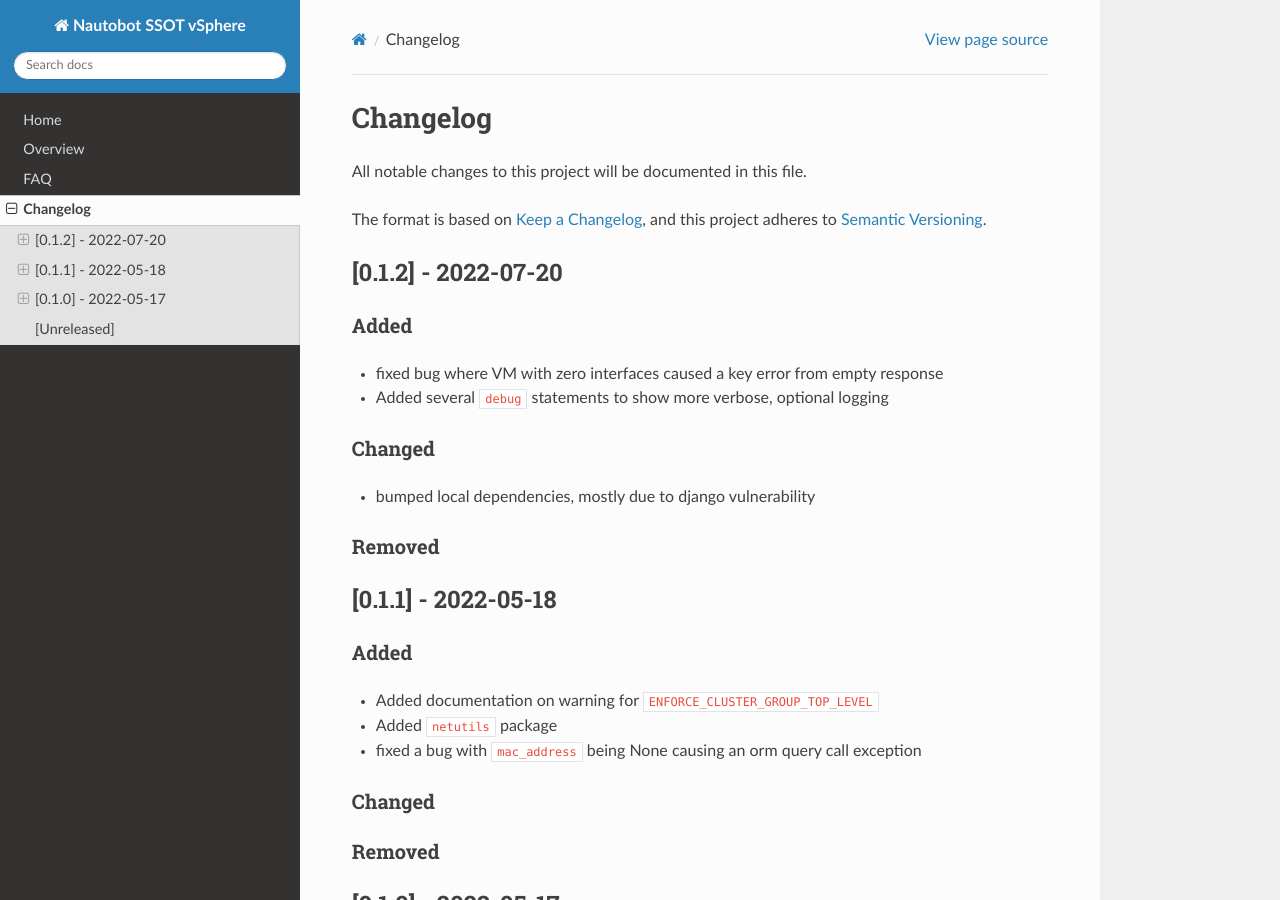
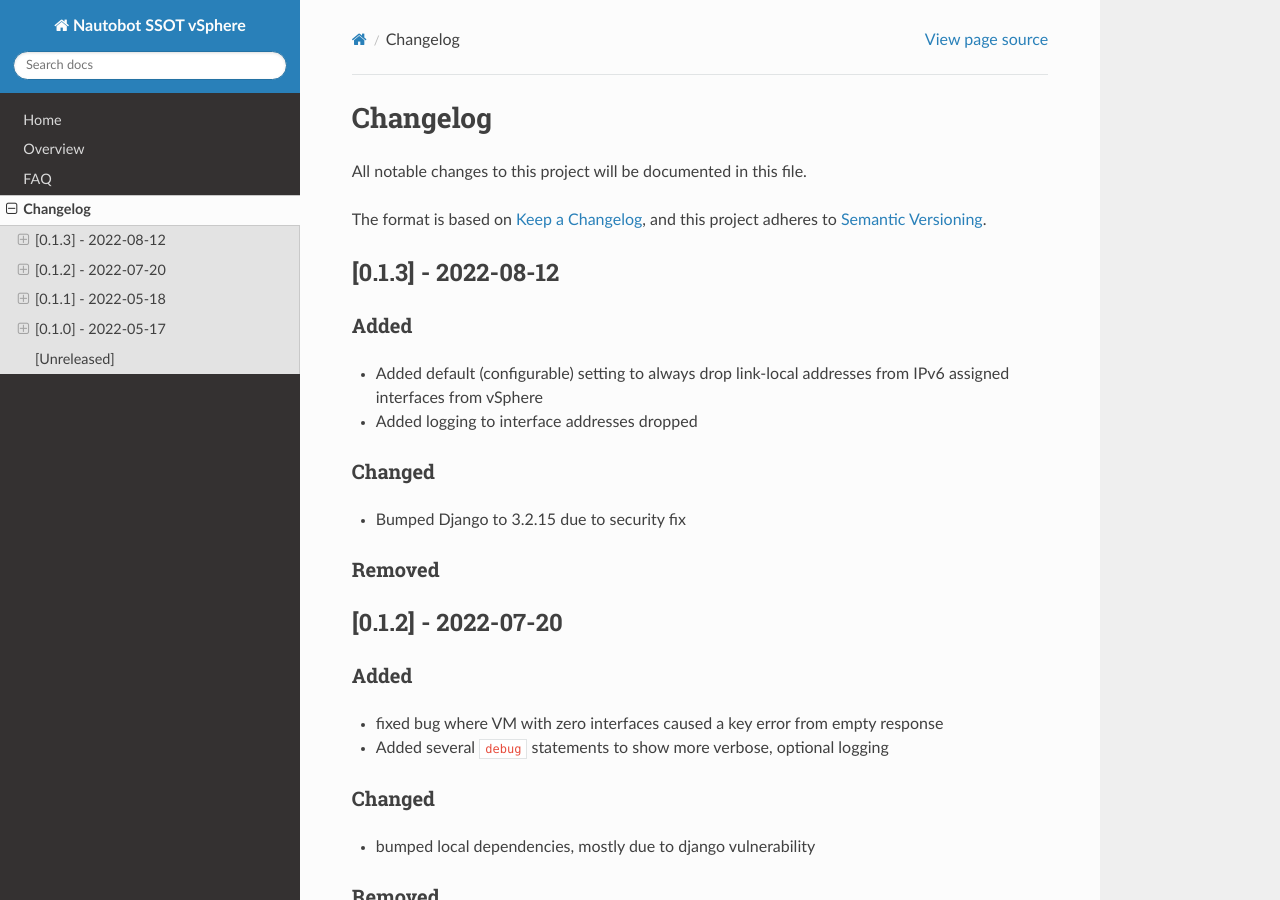
Before and after one commit to h4ndzdatm0ld/nautobot-ssot-vsphere, a Sphinx documentation site: the page built from docs/CHANGELOG.md, in a window 1280 px wide and 900 px high. Built offline with Sphinx 7.4.7 and the Read the Docs theme 2.0.0, drawn with Linux system fonts in a browser that asks for light colours.

Commit message:
Link Local Filtering (#19)
* Link Local handling

* readme/docs

```diff
--- a/docs/CHANGELOG.md
+++ b/docs/CHANGELOG.md
@@ -3,6 +3,19 @@
 All notable changes to this project will be documented in this file.
 
 The format is based on [Keep a Changelog](https://keepachangelog.com/en/1.0.0/), and this project adheres to [Semantic Versioning](https://semver.org/spec/v2.0.0.html).
+
+## [0.1.3] - 2022-08-12
+
+### Added
+
+- Added default (configurable) setting to always drop link-local addresses from IPv6 assigned interfaces from vSphere
+- Added logging to interface addresses dropped
+
+### Changed
+
+- Bumped Django to 3.2.15 due to security fix
+
+### Removed
 
 ## [0.1.2] - 2022-07-20
 
```
Also changed, not shown: README.md (+3 -4 lines), docs/overview.md (+4 -0 lines), 3 other files.
